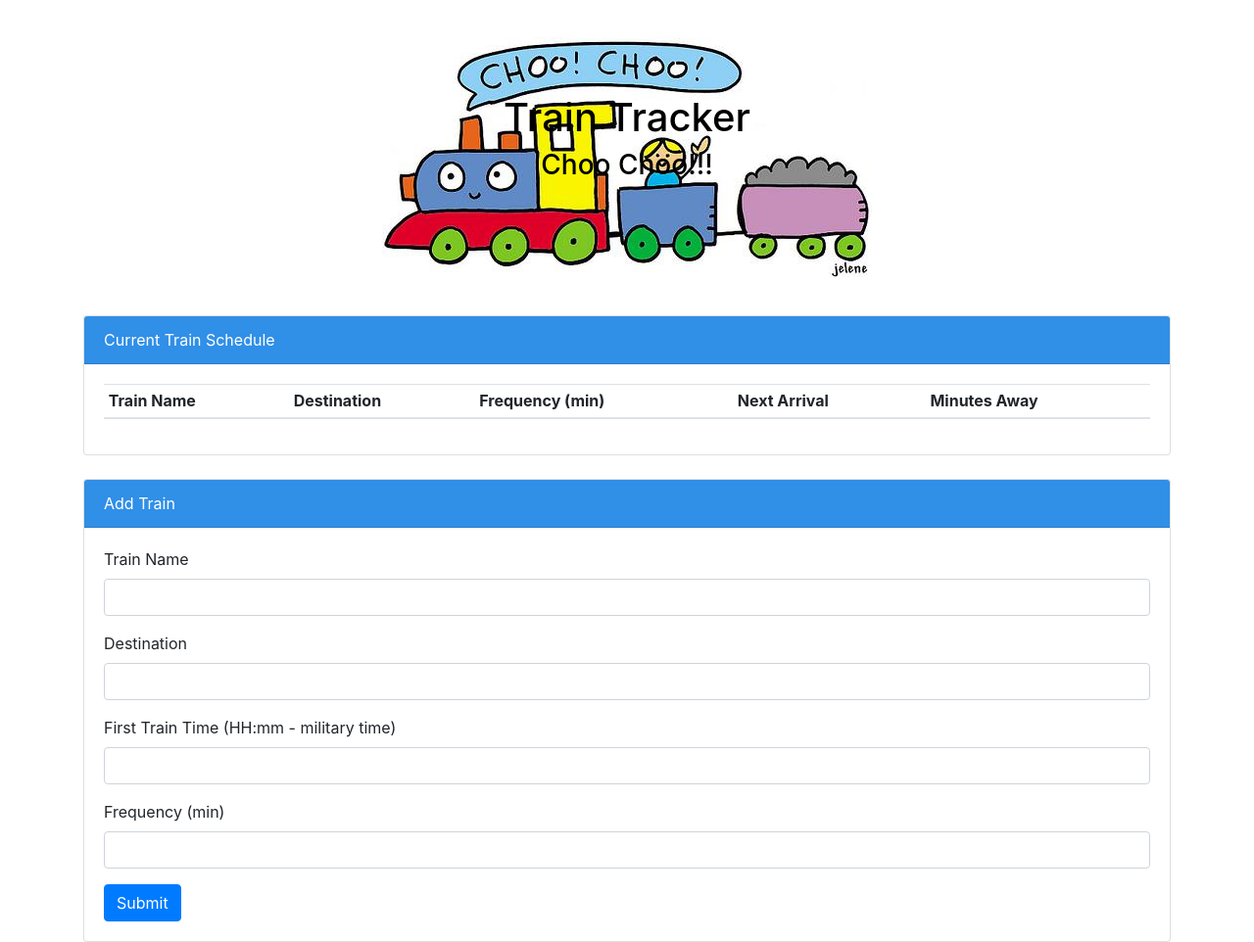
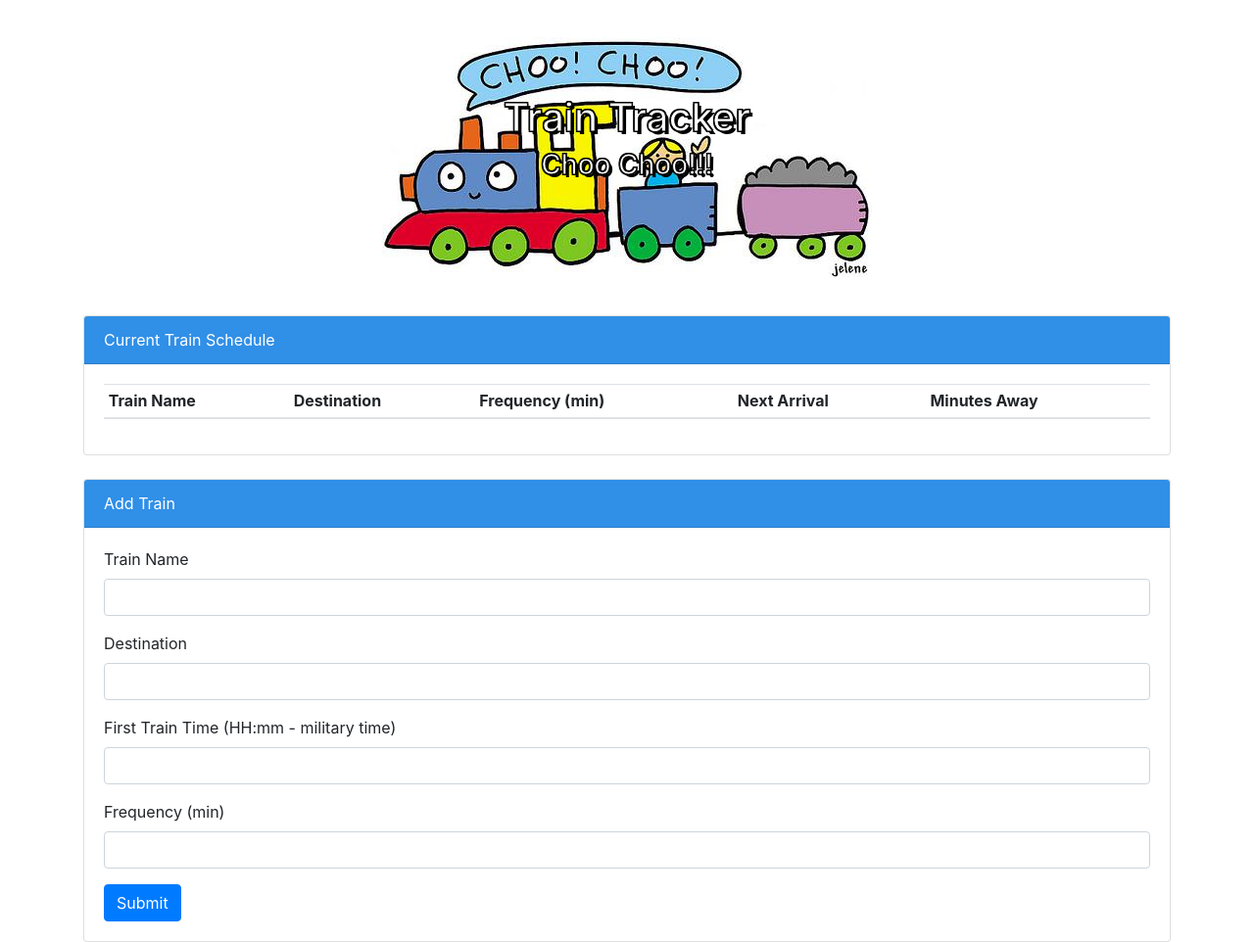
Before and after one commit to bwilson1990/Train-Scheduler, a plain HTML site: page index.html in a window 1280 px wide. Shown: the whole page at 98% size. Drawn offline with nearby package versions, Linux system fonts and the light colour scheme; no server answers.

Commit message:
final version

```diff
--- a/assets/script.js
+++ b/assets/script.js
@@ -19,7 +19,7 @@ var config = {
     var trainName = $("#train-name-input").val().trim();
     var trainDestination = $("#destination-input").val().trim();
     var trainTime = moment($("#time-input").val().trim(), "HH:mm").format("X");
-    var trainFrequency = $("#frequency-input").val().trim();
+    var trainFrequency = moment($("#frequency-input").val().trim(), "mm").format("X");
 
     // Creates local "temporary" object for holding employee data
     var newTrain = {
@@ -33,12 +33,12 @@ var config = {
     database.ref().push(newTrain);
 
     // Logs everything to console
-    console.log(newTrain.name);
-    console.log(newTrain.destination);
-    console.log(newTrain.time);
-    console.log(newTrain.frequency);
+    // console.log(newTrain.name);
+    // console.log(newTrain.destination);
+    // console.log(newTrain.time);
+    // console.log(newTrain.frequency);
 
-    alert("Employee successfully added");
+    alert("New Train Added!");
 
     // Clears all of the text-boxes
     $("#train-name-input").val("");
@@ -58,17 +58,30 @@ var config = {
     var trainFrequency = childSnapshot.val().frequency;
 
     // Train Info
-    console.log(trainName);
-    console.log(trainDestination);
-    console.log(trainTime);
-    console.log(trainFrequency);
+    // console.log(trainName);
+    // console.log(trainDestination);
+    // console.log(trainTime);
+    // console.log(trainFrequency);
 
     // Prettify the Train
     var trainTimePretty = moment.unix(trainTime).format("LT");
+    console.log(trainTimePretty);
+    console.log(trainFrequency)
+    console.log(trainTime) // train time is long unix number
 
 
-    var minutesAway = trainTime - trainFrequency;
+    // Cannot get the Math for Minutes Away working correctly
 
+
+    var minutesAway = moment(trainTime - trainFrequency).format("mm");
+    // result is 56 and 57 min(incorrect)
+
+    // var minutesAway = trainTime - trainFrequency;
+    // result is a number but the math is incorrect
+
+    // var minutesAway = moment(trainTime)
+    // .diff(trainFrequency, "mm");
+    // result is NaN
 
 
     // Create the new row
@@ -77,9 +90,7 @@ var config = {
       $("<td>").text(trainDestination),
       $("<td>").text(trainFrequency),
       $("<td>").text(trainTimePretty),
-      $("<td>").text(minutesAway),
-
-
+      $("<td>").text(minutesAway)
     );
 
     // Append the new row to the table
--- a/assets/style.css
+++ b/assets/style.css
@@ -1,9 +1,15 @@
 #trainHeader {
     background: url(../assets/images/choochoo.jpg);
     background-color: white;
-    color: black;
     background-repeat: no-repeat;
-    /* background-size: cover; */
     background-position: center;
     padding: 6rem 2rem;
+    -webkit-text-stroke: 1px black;
+    color: white;
+    text-shadow:
+        3px 3px 0 #000,
+      -1px -1px 0 #000,
+       1px -1px 0 #000,
+       -1px 1px 0 #000,
+        1px 1px 0 #000;
 }
```
